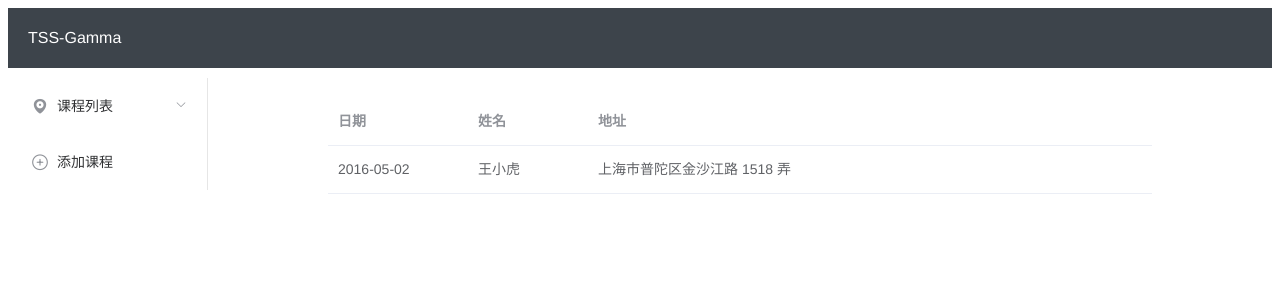
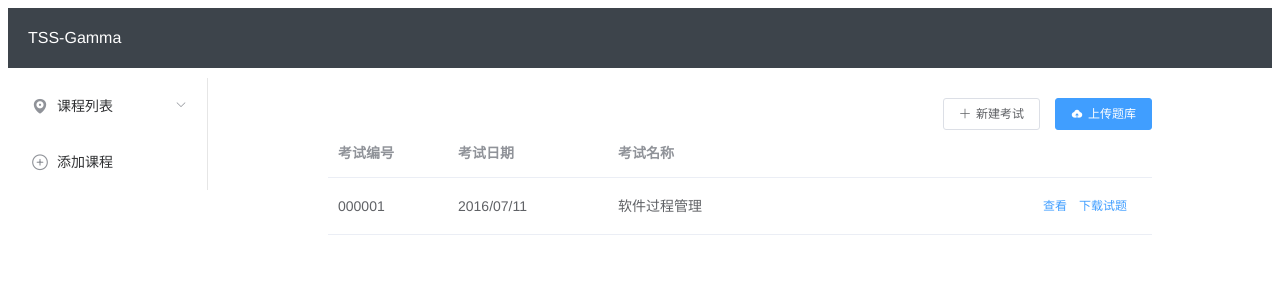
Before and after one commit to sc89703312/TSS-Gamma, a Vue app in the folder vue-test/: page /#/course/1 in a window 1280 px wide. Shown: the top 300 px of the page. Built offline with nearby package versions, Linux system fonts and the light colour scheme.

Commit message:
写组件
新建考试的表单，双向绑定可以根据输入的题目数量确定有多少个分值需要设置

```diff
--- /dev/null
+++ b/vue-test/src/components/CreateExam.vue
@@ -0,0 +1,81 @@
+<template>
+  <div>
+    <h4 class="form-title">新建考试</h4>
+    <el-form ref="form" :model="form" label-width="80px" size="medium">
+      <el-form-item label="考试名称">
+        <el-input v-model="form.name"></el-input>
+      </el-form-item>
+      <el-form-item label="考试时间">
+        <el-date-picker
+          v-model="form.date"
+          type="datetimerange"
+          range-separator="至"
+          start-placeholder="开始日期"
+          end-placeholder="结束日期">
+        </el-date-picker>
+      </el-form-item>
+      <el-form-item label="学生列表">
+        <el-upload
+          action="https://jsonplaceholder.typicode.com/posts/">
+          <el-button icon="el-icon-upload" type="success" size="small">点击上传</el-button>
+        </el-upload>
+      </el-form-item>
+      <el-form-item label="题数&分值">
+        <el-input-number v-model="form.number" :min="1" :max="10" label="题目数量"></el-input-number>
+      </el-form-item>
+      <el-form-item>
+        <el-row :gutter="10">
+          <template v-for="index in form.number">
+            <el-col :span="8" class="exam-question-score">
+              <el-input
+                placeholder="分值: 10"
+                type="number"
+                v-model.number="form.scores[index-1]">
+              </el-input>
+            </el-col>
+          </template>
+        </el-row>
+      </el-form-item>
+
+      <el-form-item>
+        <el-button type="primary" size="small" @click="onSubmit">立即创建</el-button>
+        <el-button size="small">取消</el-button>
+      </el-form-item>
+    </el-form>
+  </div>
+</template>
+<style>
+  .el-form {
+    width: 480px;
+  }
+
+  .exam-question-score {
+    padding-bottom: 12px;
+  }
+
+  .form-title {
+    width: 68px;
+    max-width: 68px;
+    text-align: right;
+  }
+</style>
+<script>
+  export default {
+    name: 'CreateExam',
+    data () {
+      return {
+        form: {
+          name: '',
+          date: '',
+          number: '',
+          scores: []
+        }
+      }
+    },
+    methods: {
+      onSubmit () {
+        console.log(this.form.scores)
+      }
+    }
+  }
+</script>
--- /dev/null
+++ b/vue-test/src/components/StudentList.vue
@@ -0,0 +1,18 @@
+<template>
+  <span>
+    单选或者多选学生，然后生成他们的考试试卷
+  </span>
+</template>
+<script>
+  export default {
+    name: 'StudentList',
+    data () {
+      return {
+
+      }
+    },
+    methods: {
+
+    }
+  }
+</script>
--- a/vue-test/src/components/TestTable.vue
+++ b/vue-test/src/components/TestTable.vue
@@ -1,13 +1,44 @@
 <template>
-  <el-table :data="tableData">
-    <el-table-column prop="date" label="日期" width="140">
-    </el-table-column>
-    <el-table-column prop="name" label="姓名" width="120">
-    </el-table-column>
-    <el-table-column prop="address" label="地址">
-    </el-table-column>
-  </el-table>
+  <div>
+    <el-row type="flex" :gutter="15" class="table-button">
+      <el-col>
+        <el-button icon="el-icon-plus" size="small" @click="addRecord">新建考试</el-button>
+      </el-col>
+      <el-col>
+        <el-upload
+          class="upload-demo"
+          action="https://jsonplaceholder.typicode.com/posts/"
+          :show-file-list="false">
+          <el-button icon="el-icon-upload" size="small" type="primary">上传题库</el-button>
+        </el-upload>
+      </el-col>
+    </el-row>
+    <div>
+      <el-table :data="tableData">
+        <el-table-column prop="exam_id" label="考试编号" width="120">
+        </el-table-column>
+        <el-table-column prop="date" label="考试日期" width="160">
+        </el-table-column>
+        <el-table-column prop="name" label="考试名称">
+        </el-table-column>
+        <el-table-column
+          label=""
+          width="120">
+          <template slot-scope="scope">
+            <el-button @click="viewExam(scope.row)" type="text" size="small">查看</el-button>
+            <el-button @click="downloadExam(scope.row)" type="text" size="small">下载试题</el-button>
+          </template>
+        </el-table-column>
+      </el-table>
+    </div>
+  </div>
 </template>
+
+<style>
+  .table-button {
+    float: right;
+  }
+</style>
 
 <script>
   export default {
@@ -23,11 +54,29 @@
         // 加载数据
         let id = parseInt(this.$route.params.course_id)
         const item = {
-          date: '2016-05-02',
-          name: '王小虎',
-          address: '上海市普陀区金沙江路 1518 弄'
+          exam_id: '000001',
+          date: '2016/07/11',
+          name: '软件过程管理'
         }
         this.tableData = Array(id).fill(item)
+      },
+
+      addRecord () {
+        console.log('创建新的一条记录')
+        this.$router.push({name: 'CreateExam', params: {course_id: this.$route.params.course_id}})
+      },
+
+      uploadQuestion () {
+        console.log('导入题库')
+      },
+
+      viewExam (row) {
+        console.log('当前选中了编号为 ' + row.exam_id + ' 的考试')
+        this.$router.push({name: 'StudentList', params: {course_id: this.$route.params.course_id, exam_id: row.exam_id}})
+      },
+
+      downloadExam (row) {
+        console.log('下载考试id为 ' + row.exam_id + ' 的试卷')
       }
     },
 
--- a/vue-test/src/router/index.js
+++ b/vue-test/src/router/index.js
@@ -4,6 +4,8 @@ import Router from 'vue-router'
 import Test from '@/views/test/home'
 import TestTable from '@/components/TestTable'
 import CreateCourse from '@/components/CreateCourse'
+import CreateExam from '@/components/CreateExam'
+import StudentList from '@/components/StudentList'
 
 Vue.use(Router)
 
@@ -23,6 +25,16 @@ export default new Router({
           path: '/course/:course_id',
           name: 'TestTable',
           component: TestTable
+        },
+        {
+          path: '/course/:course_id/exam/create',
+          name: 'CreateExam',
+          component: CreateExam
+        },
+        {
+          path: '/course/:course_id/exam/:exam_id',
+          name: 'StudentList',
+          component: StudentList
         }
       ]
     }
```
